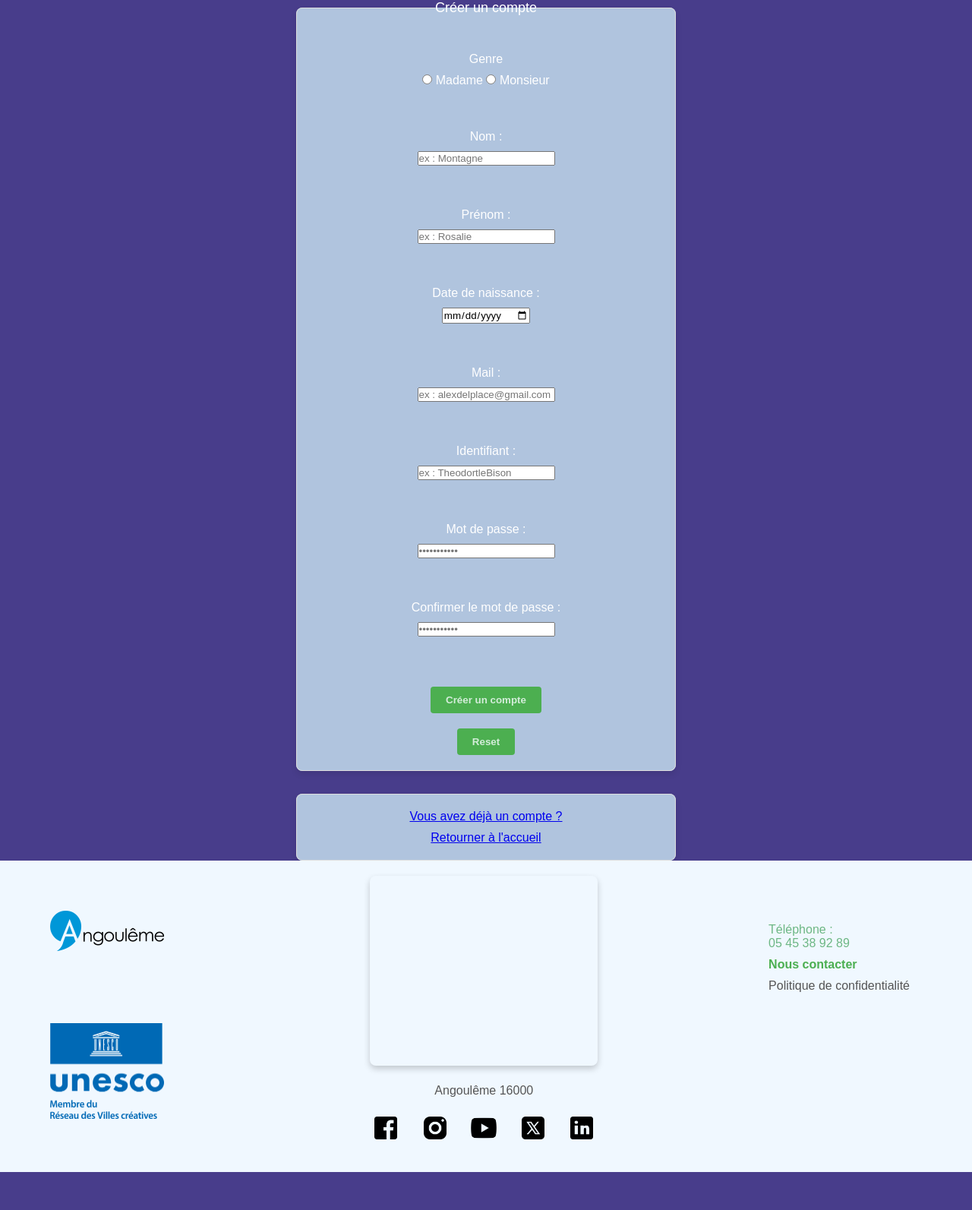
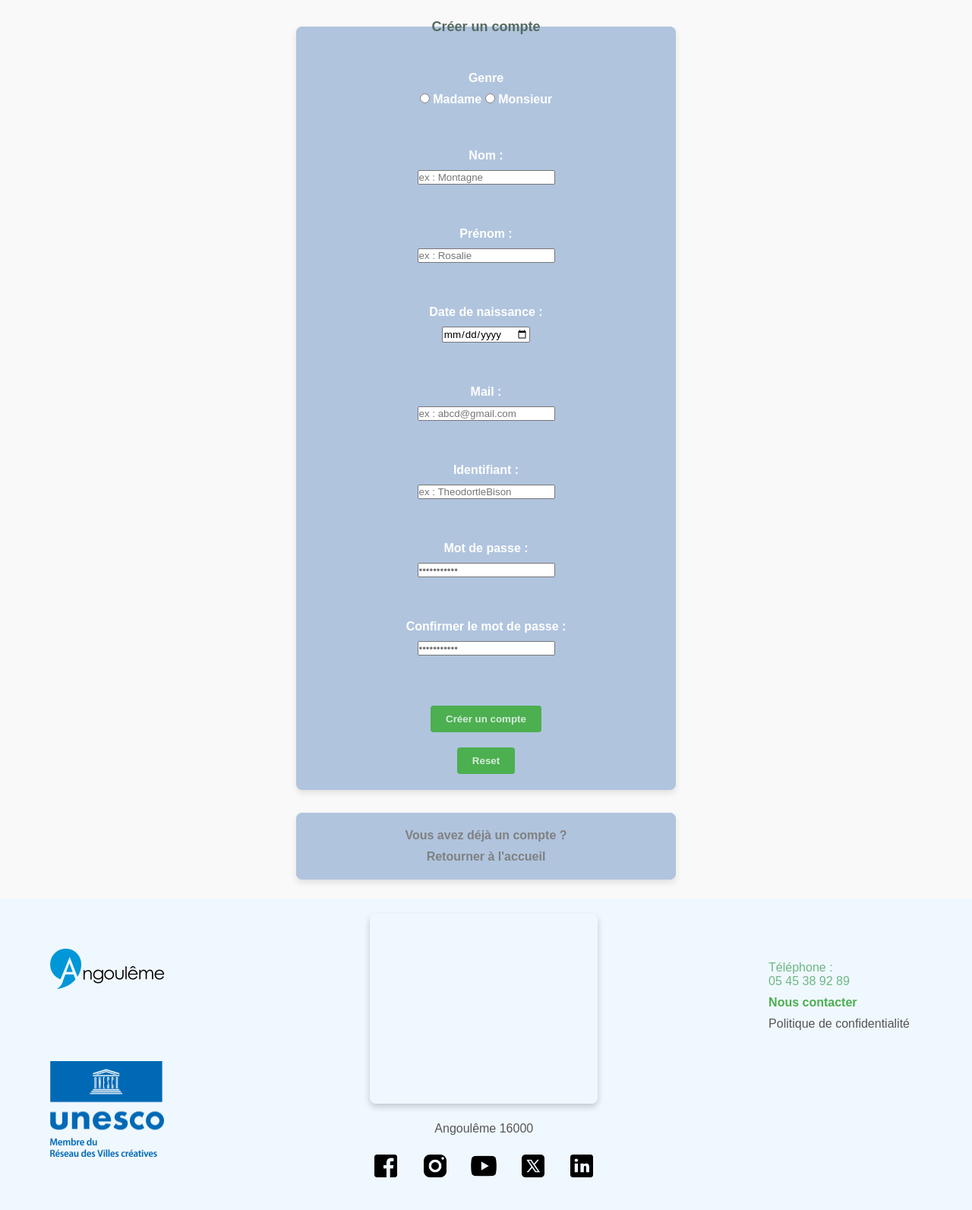
Before and after one commit to NohanM1008/Projet-web-semestre-1-site-angoul-me, a PHP site: page /html/compte.html in a window 1280 px wide. Shown: the part 127-1720 px from the top of the page at 76% size. Before the commit the page ends 1670 px from the top, so only its background shows below. Run offline with PHP 8.4, Linux system fonts and the light colour scheme; grey boxes are pictures that could not be loaded.

Commit message:
mode sombre comppte connxion page de transitioon

```diff
--- a/css/compte.css
+++ b/css/compte.css
@@ -1,7 +1,15 @@
 * {
-    font-family: Arial, Helvetica, sans-serif; /* On applique la police Arial à toute la page */
+    font-family: 'Franklin Gothic Medium', 'Arial Narrow', Arial, sans-serif; /* On applique la police Arial à toute la page */
     margin: 0; /* On définit de base qu'on supprime toutes les marges externes à toute la page */
     padding: 0; /* On définit de base qu'on supprime toutes les espaces internes à toute la page */
+}
+main{
+    font-weight: bold;
+}
+.creercompte {
+    margin: auto;
+    color: #556B61 !important;
+    font-size: large;
 }
 :root {
     --background-color: #f9f9f9; /* On définit des variables pour les couleurs utlilisées dasn notre code (pour le mode clair) */
@@ -10,6 +18,7 @@
     --button-background-color: #007BFF; /* Couleur de l'arrière-plan dans le bouton */
     --button-text-color: #ffffff; /* Couleur du texte dans le bouton */
     --border-color: #ddd; /* Couleur de la bordure de l'encadré */
+    --background-color89: #f9f9f9;
 }
 
 @media (prefers-color-scheme: dark) { /* Ce media permet de détecter si l'utilisateur du site est en mode sombre ou non, s'il est en mode sombre, les variables de couleurs changeront avvec celles qui sont définies ci-dessous */
@@ -20,22 +29,24 @@
         --button-background-color: #d4edda; /* Couleur de l'arrière-plan dans le bouton */
         --button-text-color: #000000; /* Couleur du texte dans le bouton */
         --border-color: #000000; /* Couleur de la bordure de l'encadré */
+        --background-color89: #6E6E6E;
     }
 }
 body{
-    background-color: var(--background-color); /* On applique un fond d'écran à toute la page */
+    background-color: var(--background-color89); /* On applique un fond d'écran à toute la page */
 }
 
 label, legend {
     color: var(--text-color); /* On colore les textes dans le formulaire */
 }
+
 /* Style pour les 2 encadrés */
 .encadre, .encadre2 {
     width: 500px; /* On définit la longueur de l'encadré */
     height: auto; /* On définit la hauteur de l'encadré comme auto, celà signifie qu'elle sera adaptée à la taille nécessaire du formulaire */
     margin: 0 auto; /* On centre les éléments horizontalement dans le conteneur */
     padding: 20px; /* Chaque élément prend un espace de 20px dans les 4 directions (afin d'espacer les éléments) */
-    border: 1px solid var(--border-color) !important; /* On définit la taille de la bordure de l'encadré ainsi que de sa taille et du fait qu'on le voit (solid), de plus, le !important permet de bypass certains problèmes css qui empêchait la couleur de la bordure d'apparaître */
+    border: 1px solid var(--background-color2) !important; /* On définit la taille de la bordure de l'encadré ainsi que de sa taille et du fait qu'on le voit (solid), de plus, le !important permet de bypass certains problèmes css qui empêchait la couleur de la bordure d'apparaître */
     border-radius: 8px; /* On définit l'arondissement des bord de l'encadré */
     box-shadow: 0 4px 8px rgba(0, 0, 0, 0.1); /* On définit l'ombre que l'on met au niveau de la bordure de l'encadré afin d'ajouter une touche de style dans notre formulaire */
     background-color: var(--background-color2) !important; /* On définit la couleur de l'arrière plan de l'intérieur de l'encadré, de plus, le !important permet de bypass certains problèmes css qui empêchait la couleur de l'arrière-plan d'apparaître */
@@ -45,6 +56,19 @@ label, legend {
     align-items: center; /* Les éléments dans l'axe secondaire (la ligne) seront centrés */
     text-align: center; /* Le texte sera centré */
     gap: 10px; /* On met un espace de 10 pixels entre chaque éléments afin que le formulaire soit propre */
+}
+
+.encadre{
+    margin-top: 25px;
+}
+
+.encadre2{
+    margin-bottom: 25px;
+}
+
+.encadre2 a{
+    text-decoration: none;
+    color: gray;
 }
 
 /* Style pour les boutons "submit" et "reset" */
--- a/css/contact.css
+++ b/css/contact.css
@@ -1,6 +1,6 @@
 /* Application de la police de caractères par défaut */
 * {
-    font-family: 'Franklin Gothic Medium', 'Arial Narrow', Arial, sans-serif;; /* Applique la police de caractères Arial, Helvetica ou sans-serif à tout le texte de la page */
+    font-family: 'Franklin Gothic Medium', 'Arial Narrow', Arial, sans-serif; /* Applique la police de caractères Arial, Helvetica ou sans-serif à tout le texte de la page */
 }
 
 main{
@@ -36,6 +36,7 @@ main{
 .contact, .infos, .demande{
     margin: auto;
     color: #556B61 !important;
+    font-size: large;
 }
 
 /* Zone de texte non redimensionnable */
--- a/html/compte.html
+++ b/html/compte.html
@@ -44,7 +44,7 @@
                     <input type="date"/> <!-- Champ pour entrer la date de naissance -->
                     <br><br> <!-- Retour à la ligne -->
                     <label for="mail">Mail : </label> <!-- Label pour l'email -->
-                    <input type="email" name="mail" id="mail" placeholder="ex : alexdelplace@gmail.com" class="grossir" required> <!-- Champ pour l'adresse email -->
+                    <input type="email" name="mail" id="mail" placeholder="ex : abcd@gmail.com" class="grossir" required> <!-- Champ pour l'adresse email -->
                     <br><br> <!-- Retour à la ligne -->
                     <label for="identifiant">Identifiant : </label> <!-- Label pour l'identifiant -->
                     <input type="text" name="identifiant" id="identifiant" placeholder="ex : TheodortleBison" class="grossir" required> <!-- Champ pour l'identifiant -->
@@ -59,8 +59,8 @@
                     <input type="reset"> <!-- Bouton pour réinitialiser le formulaire -->
                 </fieldset>
                 <fieldset class="encadre2"> <!-- Un autre encadré pour les liens en bas du formulaire -->
-                <a href="connexion.html">Vous avez déjà un compte ?</a> <!-- Lien vers la page de connexion si l'utilisateur a déjà un compte -->
-                <a href="../index.html">Retourner à l'accueil</a> <!-- Lien pour retourner à la page d'accueil -->
+                    <a href="connexion.html">Vous avez déjà un compte ?</a> <!-- Lien vers la page de connexion si l'utilisateur a déjà un compte -->
+                    <a href="../index.html">Retourner à l'accueil</a> <!-- Lien pour retourner à la page d'accueil -->
                 </fieldset>
             </form>
         </main>
```
Also changed, not shown: css/connexion.css (+10 -11 lines), css/transition.css (+24 -7 lines), html/transition.html (+2 -35 lines).
